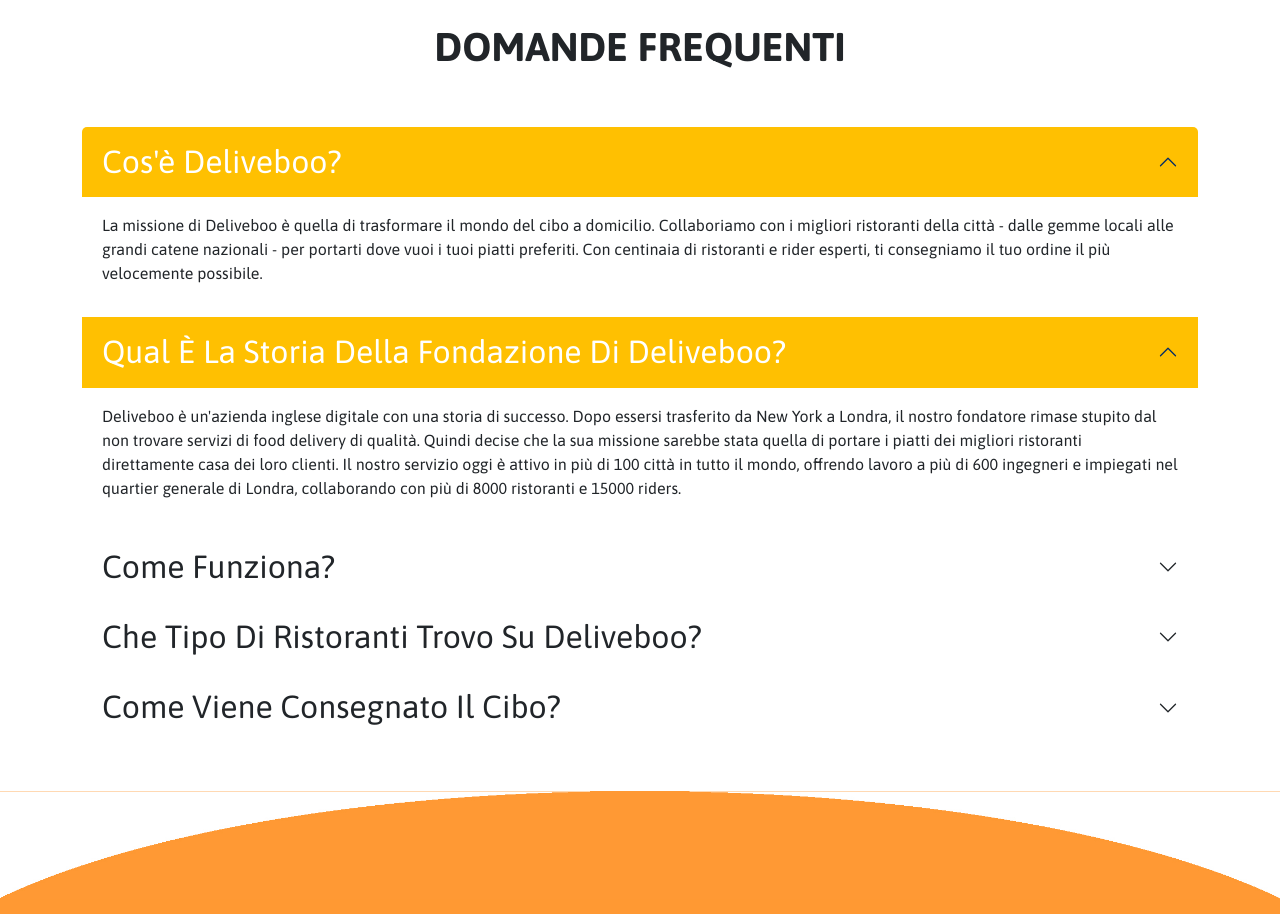
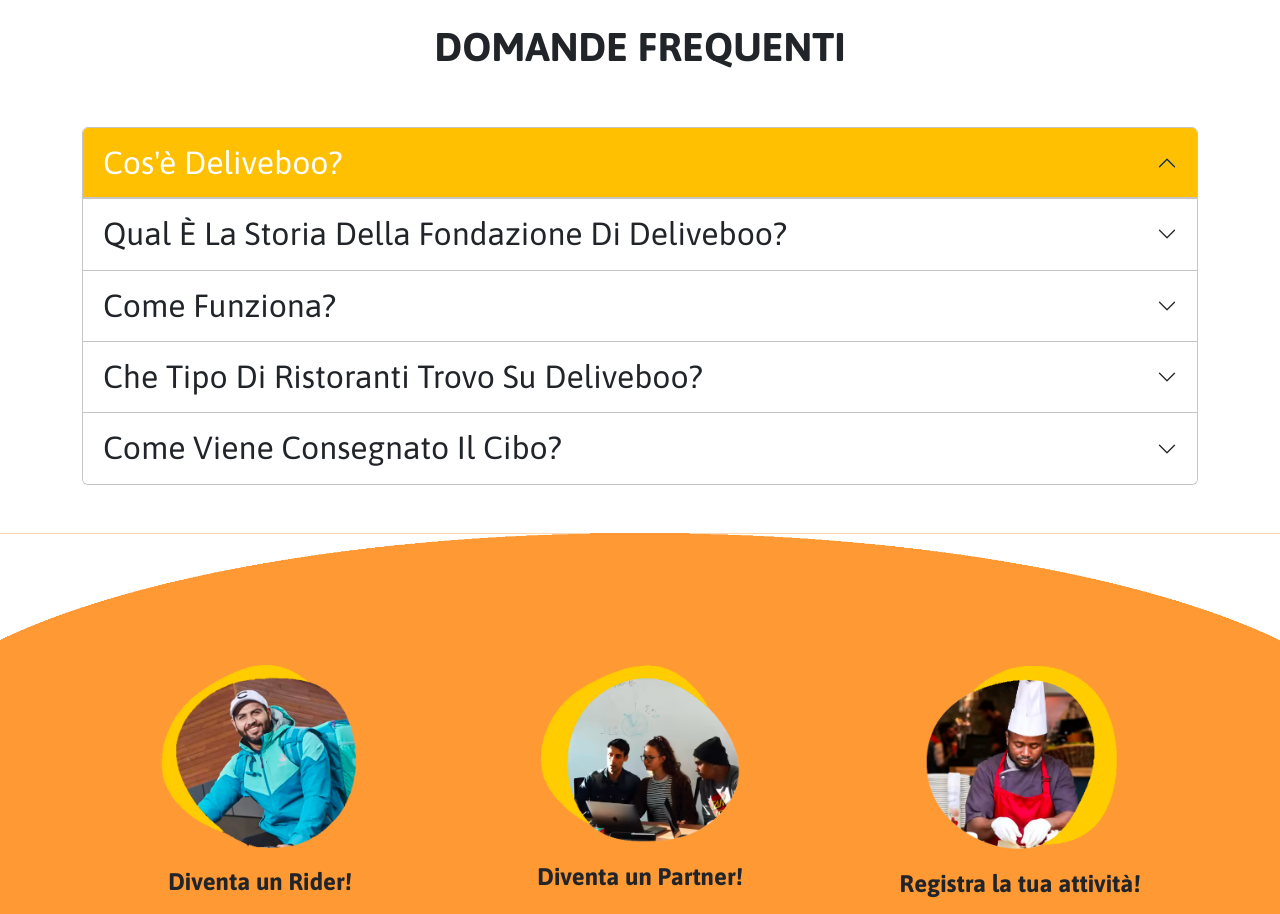
Before and after one commit to GersonMembrillo/deliveboo-vue, a Vue app: page / in a window 1280 px wide. Shown: the part 1920-2834 px from the top of the page. Built offline with nearby package versions, Linux system fonts and the light colour scheme.

Commit message:
modificato accordeon

```diff
--- a/src/pages/HomePage.vue
+++ b/src/pages/HomePage.vue
@@ -106,40 +106,20 @@
           <div class="accordion-item">
             <h2 class="accordion-header" id="headingOne">
               <button class="accordion-button fs-2" type="button" data-bs-toggle="collapse" data-bs-target="#collapseOne"
-                aria-expanded="true" aria-controls="collapseOne">
+                aria-expanded="false" aria-controls="collapseOne">
                 Cos'è Deliveboo?
               </button>
             </h2>
-            <div id="collapseOne" class="accordion-collapse collapse show" aria-labelledby="headingOne"
+            <div id="collapseOne" class="accordion-collapse collapse" aria-labelledby="headingOne"
               data-bs-parent="#accordionExample">
               <div class="accordion-body">
                 <p>
                   La missione di Deliveboo è quella di trasformare il mondo del cibo a domicilio. Collaboriamo con i
-                  migliori ristoranti della città - dalle gemme locali alle grandi catene nazionali - per portarti dove
-                  vuoi i tuoi piatti preferiti.
-                  Con centinaia di ristoranti e rider esperti, ti consegniamo il tuo ordine il più velocemente possibile.
-                </p>
-              </div>
-            </div>
-          </div>
-          <div class="accordion-item">
-            <h2 class="accordion-header" id="headingOne">
-              <button class="accordion-button fs-2" type="button" data-bs-toggle="collapse" data-bs-target="#collapseOne"
-                aria-expanded="true" aria-controls="collapseOne">
-                Qual È La Storia Della Fondazione Di Deliveboo?
-              </button>
-            </h2>
-            <div id="collapseOne" class="accordion-collapse collapse show" aria-labelledby="headingOne"
-              data-bs-parent="#accordionExample">
-              <div class="accordion-body">
-                <p>
-                  Deliveboo è un'azienda inglese digitale con una storia di successo. Dopo essersi trasferito da New York
-                  a Londra, il nostro fondatore rimase stupito dal non trovare servizi di food delivery di qualità. Quindi
-                  decise che la sua missione sarebbe stata quella di portare i piatti dei migliori ristoranti direttamente
-                  casa dei loro clienti.
-                  Il nostro servizio oggi è attivo in più di 100 città in tutto il mondo, offrendo lavoro a più di 600
-                  ingegneri e impiegati nel quartier generale di Londra, collaborando con più di 8000 ristoranti e 15000
-                  riders.
+                  migliori
+                  ristoranti della città - dalle gemme locali alle grandi catene nazionali - per portarti dove vuoi i tuoi
+                  piatti
+                  preferiti. Con centinaia di ristoranti e rider esperti, ti consegniamo il tuo ordine il più velocemente
+                  possibile.
                 </p>
               </div>
             </div>
@@ -148,19 +128,23 @@
             <h2 class="accordion-header" id="headingTwo">
               <button class="accordion-button collapsed fs-2" type="button" data-bs-toggle="collapse"
                 data-bs-target="#collapseTwo" aria-expanded="false" aria-controls="collapseTwo">
-                Come Funziona?
+                Qual È La Storia Della Fondazione Di Deliveboo?
               </button>
             </h2>
             <div id="collapseTwo" class="accordion-collapse collapse" aria-labelledby="headingTwo"
               data-bs-parent="#accordionExample">
               <div class="accordion-body">
                 <p>
-                  Puoi ordinare sia dal sito sia dalla nostra app, disponibile per iOS e Android. Aggiungi il tuo
-                  indirizzo di consegna per vedere quali ristoranti consegnano da te, scegli i tuoi piatti preferiti ed
-                  effettua l'ordine.
-                  Quando il tuo ordine viene accettato, il ristorante inizia a prepararlo e a confezionarlo. Una volta
-                  pronto, un nostro rider lo ritira e lo porta da te.
-                  Se vuoi essere super organizzato, puoi ordinare fino a 24 ore in anticipo con un ordine programmato.
+                  Deliveboo è un'azienda inglese digitale con una storia di successo. Dopo essersi trasferito da New York
+                  a
+                  Londra, il nostro fondatore rimase stupito dal non trovare servizi di food delivery di qualità. Quindi
+                  decise
+                  che la sua missione sarebbe stata quella di portare i piatti dei migliori ristoranti direttamente casa
+                  dei loro
+                  clienti. Il nostro servizio oggi è attivo in più di 100 città in tutto il mondo, offrendo lavoro a più
+                  di 600
+                  ingegneri e impiegati nel quartier generale di Londra, collaborando con più di 8000 ristoranti e 15000
+                  riders.
                 </p>
               </div>
             </div>
@@ -169,39 +153,67 @@
             <h2 class="accordion-header" id="headingThree">
               <button class="accordion-button collapsed fs-2" type="button" data-bs-toggle="collapse"
                 data-bs-target="#collapseThree" aria-expanded="false" aria-controls="collapseThree">
-                Che Tipo Di Ristoranti Trovo Su Deliveboo?
+                Come Funziona?
               </button>
             </h2>
             <div id="collapseThree" class="accordion-collapse collapse" aria-labelledby="headingThree"
               data-bs-parent="#accordionExample">
               <div class="accordion-body">
                 <p>
-                  Ci prendiamo cura personalmente di proporti un'ampia selezione di ristoranti di alta qualità nella tua
-                  area. Questo significa che puoi trovare dal miglior ristorante giapponese, all'hamburgheria più gustosa,
-                  alla pizzeria italiana tradizionale con forno a legna. L'unica cosa che non troverai su Deliveboo sono
-                  ristoranti di scarsa qualità.
+                  Puoi ordinare sia dal sito sia dalla nostra app, disponibile per iOS e Android. Aggiungi il tuo
+                  indirizzo di
+                  consegna per vedere quali ristoranti consegnano da te, scegli i tuoi piatti preferiti ed effettua
+                  l'ordine.
+                  Quando il tuo ordine viene accettato, il ristorante inizia a prepararlo e a confezionarlo. Una volta
+                  pronto, un
+                  nostro rider lo ritira e lo porta da te. Se vuoi essere super organizzato, puoi ordinare fino a 24 ore
+                  in
+                  anticipo con un ordine programmato.
                 </p>
               </div>
             </div>
           </div>
           <div class="accordion-item">
-            <h2 class="accordion-header" id="headingThree">
+            <h2 class="accordion-header" id="headingFour">
               <button class="accordion-button collapsed fs-2" type="button" data-bs-toggle="collapse"
-                data-bs-target="#collapseThree" aria-expanded="false" aria-controls="collapseThree">
+                data-bs-target="#collapseFour" aria-expanded="false" aria-controls="collapseFour">
+                Che Tipo Di Ristoranti Trovo Su Deliveboo?
+              </button>
+            </h2>
+            <div id="collapseFour" class="accordion-collapse collapse" aria-labelledby="headingFour"
+              data-bs-parent="#accordionExample">
+              <div class="accordion-body">
+                <p>
+                  Ci prendiamo cura personalmente di proporti un'ampia selezione di ristoranti di alta qualità nella tua
+                  area.
+                  Questo significa che puoi trovare dal miglior ristorante giapponese, all'hamburgheria più gustosa, alla
+                  pizzeria italiana tradizionale con forno a legna. L'unica cosa che non troverai su Deliveboo sono
+                  ristoranti di
+                  scarsa qualità.
+                </p>
+              </div>
+            </div>
+          </div>
+          <div class="accordion-item">
+            <h2 class="accordion-header" id="headingFive">
+              <button class="accordion-button collapsed fs-2" type="button" data-bs-toggle="collapse"
+                data-bs-target="#collapseFive" aria-expanded="false" aria-controls="collapseFive">
                 Come Viene Consegnato Il Cibo?
               </button>
             </h2>
-            <div id="collapseThree" class="accordion-collapse collapse" aria-labelledby="headingThree"
+            <div id="collapseFive" class="accordion-collapse collapse" aria-labelledby="headingFive"
               data-bs-parent="#accordionExample">
               <div class="accordion-body">
                 <p>
                   Una volta che hai effettuato l'ordine, il ristorante lo riceve, lo prepara e lo impacchetta. Quando è
-                  pronto, un rider lo ritira e si reca all'indirizzo di consegna.
+                  pronto,
+                  un rider lo ritira e si reca all'indirizzo di consegna.
                 </p>
               </div>
             </div>
           </div>
         </div>
+
       </div>
     </div>
   </div>
@@ -370,6 +382,6 @@
 }
 
 .accordion {
-  --bs-accordion-border-color: none;
+  --bs-accordion-border-color: rgb(197, 197, 197);
 }
 </style>
```
